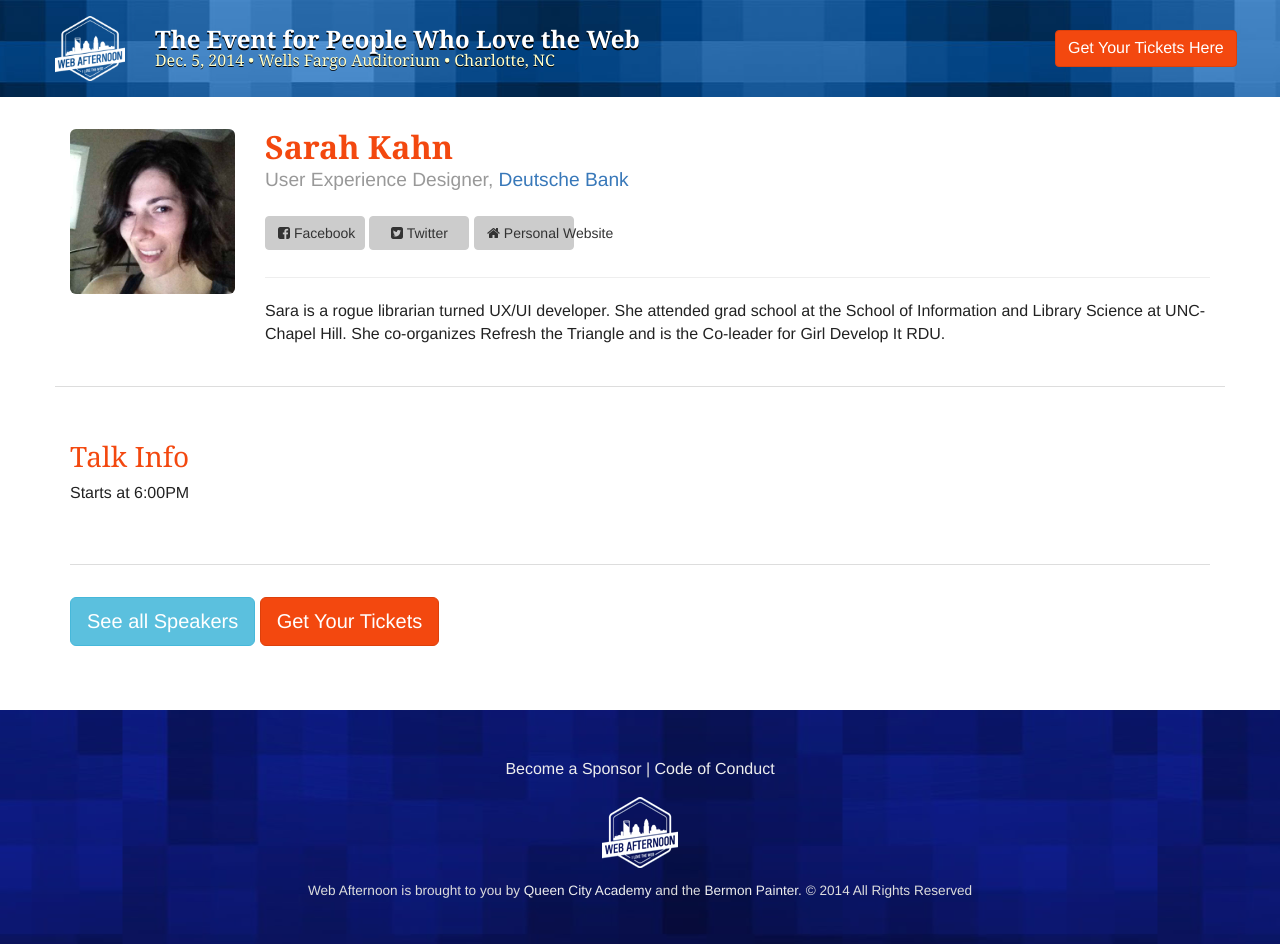
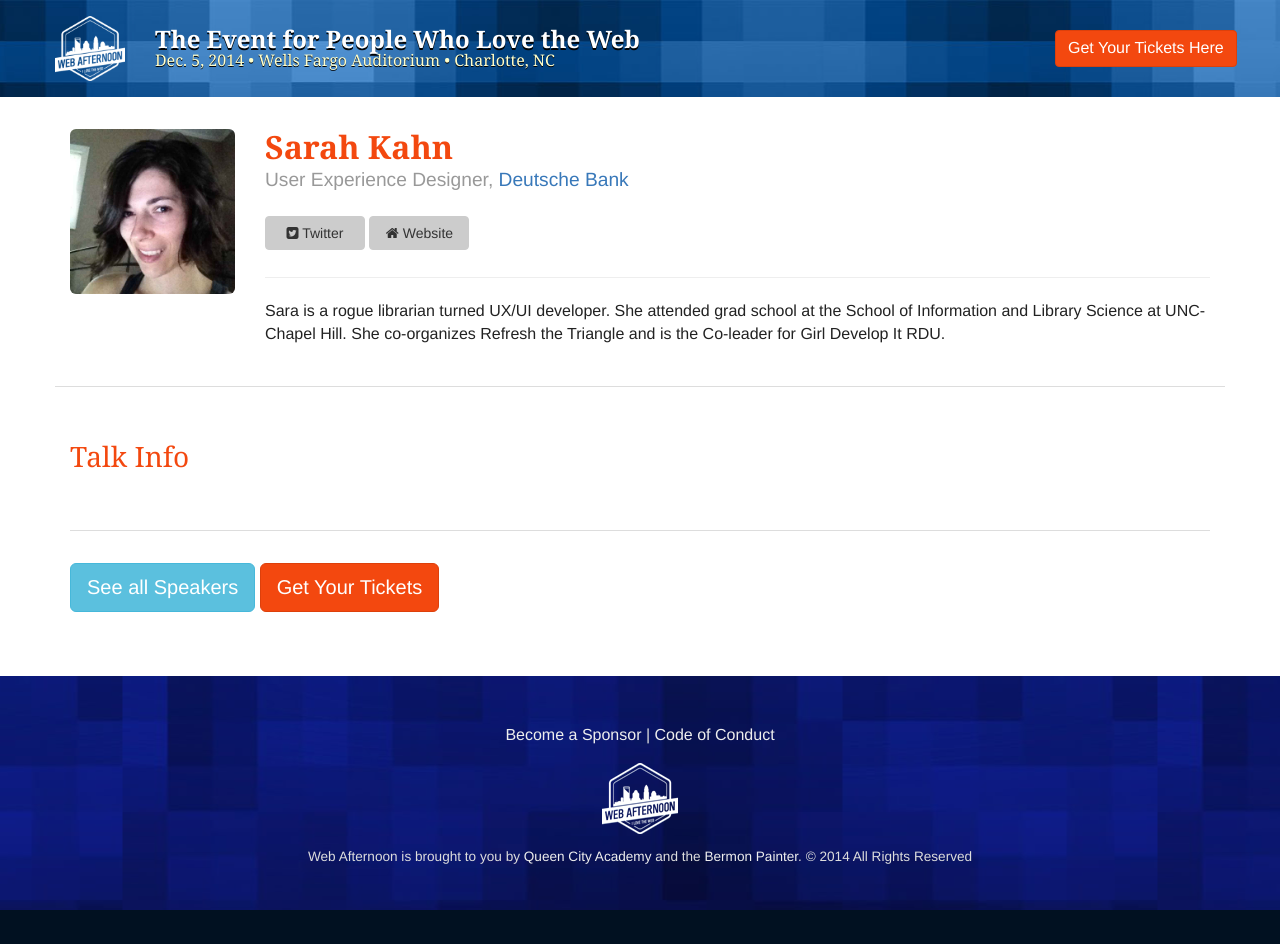
Before and after one commit to queencityacademy/webafternoon.com, a Jekyll site: the page built from _posts/speakers/2014-12-05-sarah-kahn.md, in a window 1280 px wide. Built offline with Jekyll 4.4.1, drawn with Linux system fonts in a browser that asks for light colours; nearby versions of some CDN libraries; Markdown is read by kramdown in place of the engine named in the settings; after the commit the page ends 910 px from its top, so only the background shows below that.

Commit message:
Smarter templates

```diff
--- a/_includes/speaker-list-module.html
+++ b/_includes/speaker-list-module.html
@@ -1,5 +1,5 @@
 <div class="timeslot">
-  <p class="start-time">{{ speaker.date | date: "%-I:%M%p" }}</p>
+  <!-- <p class="start-time">{{ speaker.date | date: "%-I:%M%p" }}</p> -->
 </div>
 <div class="speaker">
   <div class="speaker-photo">
--- a/_layouts/speaker.html
+++ b/_layouts/speaker.html
@@ -10,9 +10,15 @@
     <h1 class="speaker-name">{{ page.name }}</h1>
     <h5 class="speaker-title">{{ page.role }}{% if page.company %}, <a href="http://{{ page.company-url }}">{{ page.company }}</a>{% endif %}</h5>
     <div class="speaker-contact">
+      {% if page.facebook-profile %}
       <a class="speaker-facebook" href="https://www.facebook.com/{{ page.facebook-profile }}"><i class="fa fa-facebook-square"></i> <span>Facebook</span></a>
+      {% endif %}
+      {% if page.twitter-handle %}
       <a class="speaker-twitter" href="https://twitter.com/{{ page.twitter-handle }}"><i class="fa fa-twitter-square"></i> <span>Twitter</span></a>
-      <a class="speaker-link" href="http://{{ page.website-url }}"><i class="fa fa-home"></i> <span>Personal Website</span></a>
+      {% endif %}
+      {% if page.website-url %}
+      <a class="speaker-link" href="http://{{ page.website-url }}"><i class="fa fa-home"></i> <span>Website</span></a>
+      {% endif %}
     </div>
     <hr>
     <div class="speaker-bio">{{ page.biography }}</div>
@@ -21,9 +27,9 @@
 
 <div class="talk-info">
   <h3>Talk Info</h3>
-  <div class="timeslot">
+  <!-- <div class="timeslot">
     <p class="start-time">Starts at {{ page.date | date: "%-I:%M%p" }}</p>
-  </div>
+  </div> -->
   <div class="talk-description">
     {{ content }}
   </div>
```
